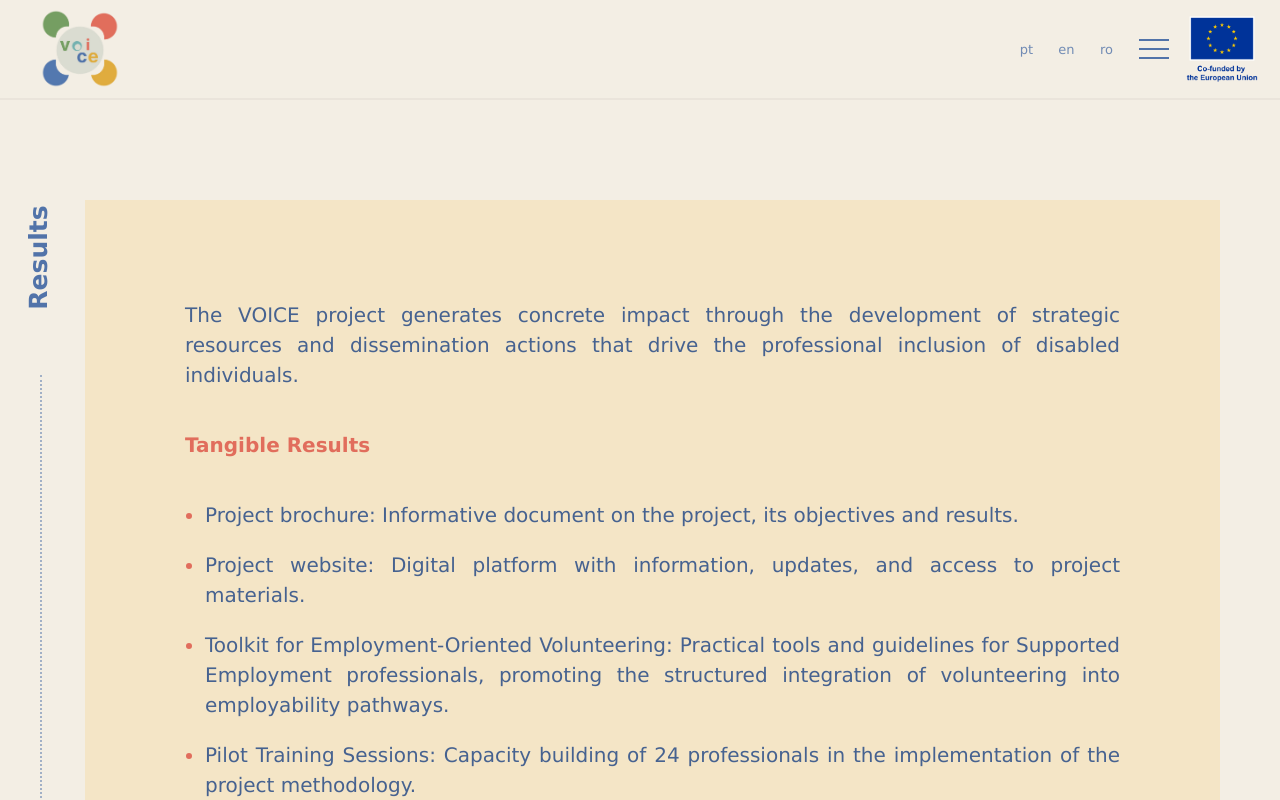
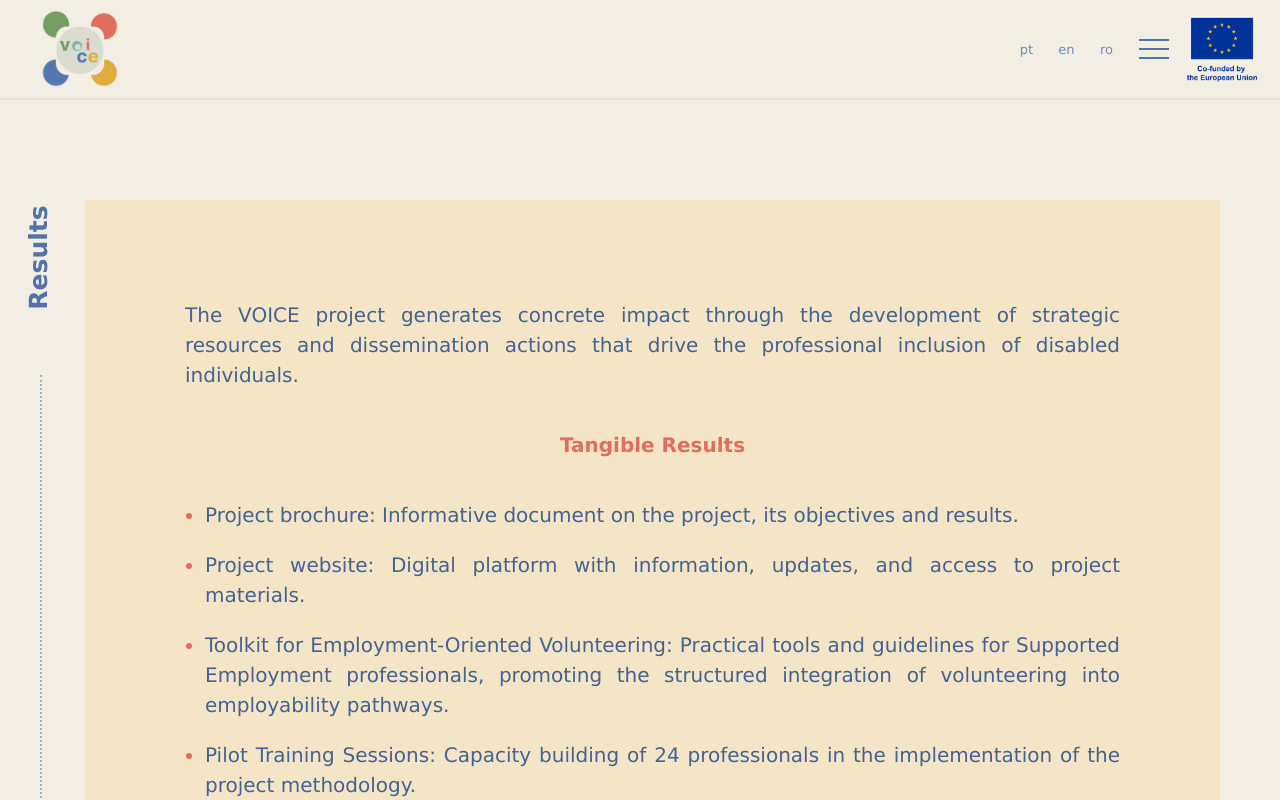
Before and after one commit to circuloponto/voice, a React (Vite) app: page /results in a window 1280 px wide. Shown: the top 800 px of the page. Built offline with nearby package versions, Linux system fonts and the light colour scheme.

Commit message:
second commit

```diff
--- a/src/components/Results.module.css
+++ b/src/components/Results.module.css
@@ -54,7 +54,7 @@
   .subTitle{
     color: var(--color-coral);
     margin: 40px 0 40px 0;
-    align-self: flex-start;
+    align-self: center;
     font-weight: bold;
   }
   .bullet{
--- a/src/translations/pt.json
+++ b/src/translations/pt.json
@@ -25,10 +25,10 @@
   "objectives": {
     "headline": "visa capacitar as pessoas com deficiência ou incapacidade, ampliando o seu papel enquanto participantes ativos na sociedade.",
     "title": "Objetivos",
-    "subTitle0":"Objectivo Geral:",
+    "subTitle0":"Objectivo Geral",
     "paragraph1": "O projeto VOICE promove a integração do voluntariado estruturado no modelo de Emprego Apoiado em Portugal e na Roménia, criando novos percursos de empregabilidade para pessoas com deficiência ou incapacidade. O voluntariado é um meio eficaz para o desenvolvimento de competências, reforço da autoconfiança e promoção da inclusão e diversidade nos locais de trabalho e comunidades.",
     "paragraph2":"Neste contexto, o projeto visa capacitar as pessoas com deficiência ou incapacidade, ampliando o seu papel enquanto participantes ativos na sociedade – tanto como voluntários como membros valorizados da força de trabalho.",
-    "subTitle": "Objetivos Específicos:",
+    "subTitle": "Objetivos Específicos",
     "bullet1": "Desenvolver um Kit de Recursos para o Voluntariado Orientado para o Emprego, fornecendo aos profissionais de Emprego Apoiado ferramentas para integrar o voluntariado no processo de integração profissional.",
     "bullet2": "Implementar uma formação-piloto para 24 profissionais, avaliando a eficácia do voluntariado estruturado no Emprego Apoiado e recolhendo contributos para a melhoria da abordagem e dos recursos desenvolvidos.",
     "bullet3": "Disseminar e valorizar os recursos do projeto, através de eventos multiplicadores em cada país parceiro e da criação de um vídeo promocional para as redes sociais."
```
